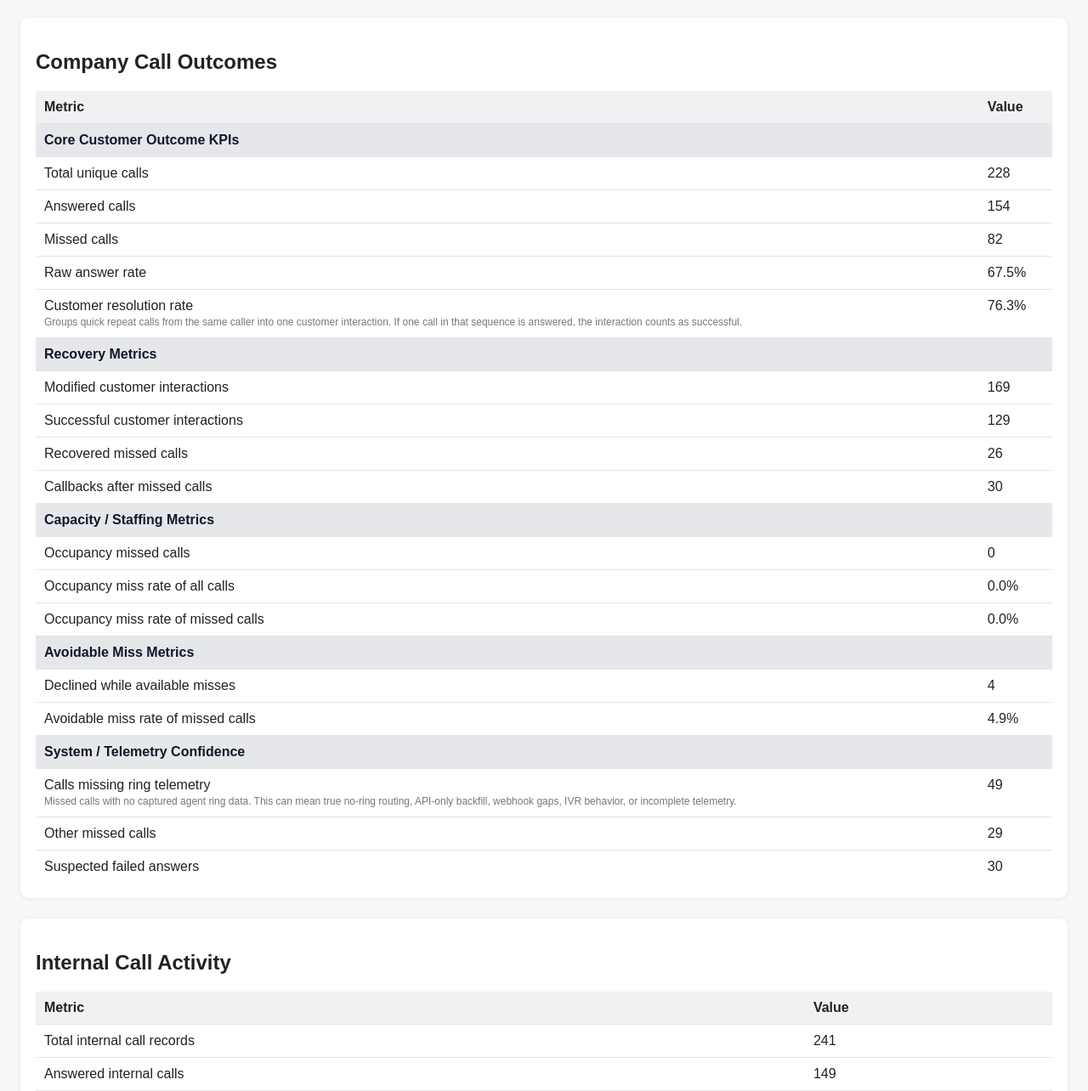
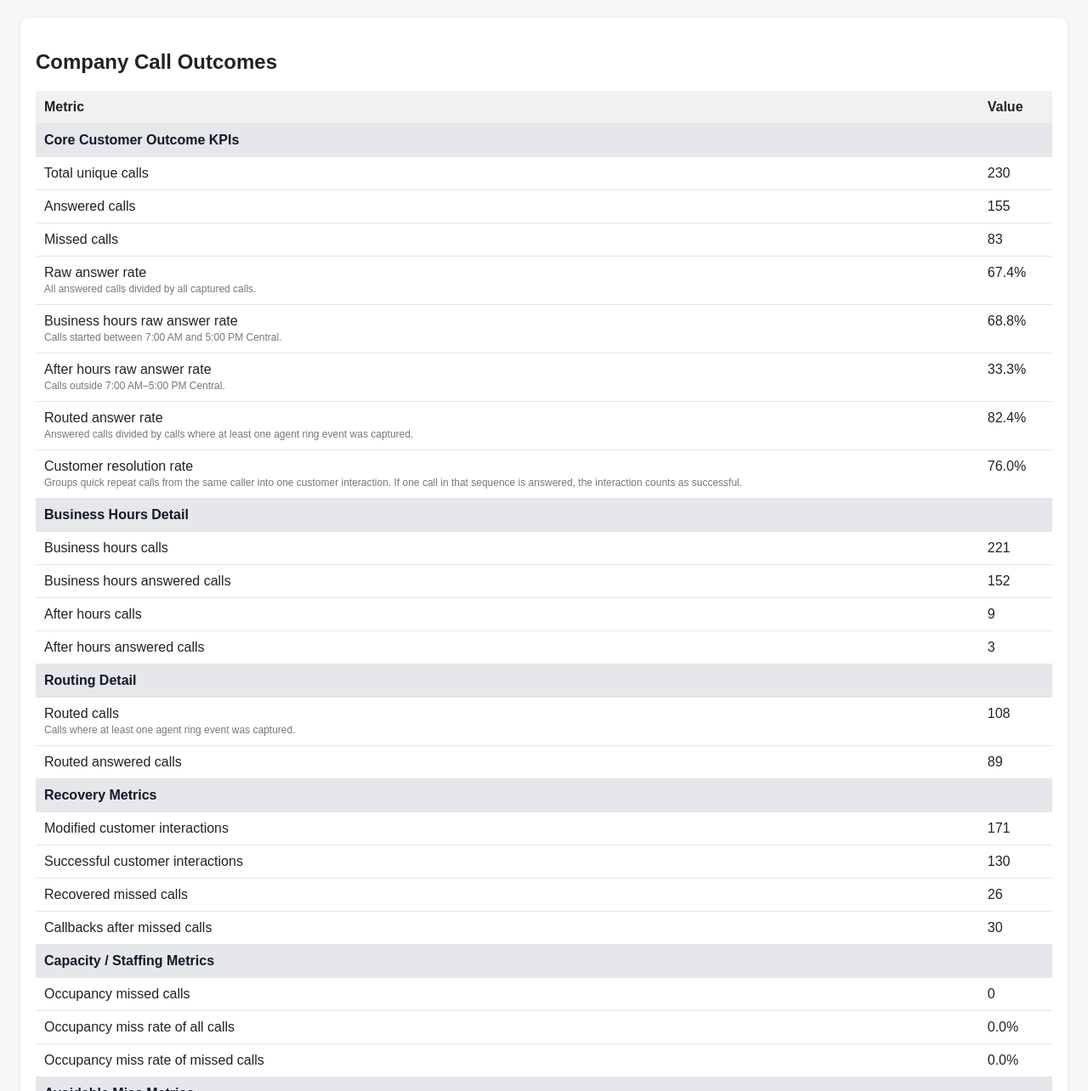
Before and after one commit to SpecializedPM/SPM-Calls, a website: page executive_report.html in a window 1280 px wide. Shown: the part 563-1847 px from the top of the page at 85% size. Drawn offline with Linux system fonts and the light colour scheme.

Commit message:
Updated an added a card for non-business hour answer rates.

```diff
--- a/exceptions_report.txt
+++ b/exceptions_report.txt
@@ -1,5 +1,5 @@
 EXCEPTIONS REPORT
-Generated: 5/28/2026, 5:30:30 PM
+Generated: 5/28/2026, 5:38:43 PM
 
 1. Caller called back after missed call
    call_id: 3814046815
--- a/executive_report.html
+++ b/executive_report.html
@@ -141,7 +141,7 @@
         <div>
             <h1>Aircall Executive Report</h1>
             <div class="subtitle">
-                Generated: 5/28/2026, 5:30:30 PM · Auto-refreshes every 5 seconds
+                Generated: 5/28/2026, 5:38:43 PM · Auto-refreshes every 5 seconds
             </div>
         </div>
 
@@ -177,12 +177,12 @@
     <div class="grid">
         <div class="card">
             <div class="label">Total Unique Calls</div>
-            <div class="metric">228</div>
+            <div class="metric">230</div>
         </div>
 
         <div class="card">
             <div class="label">Raw Answer Rate</div>
-            <div class="metric">67.5%</div>
+            <div class="metric">67.4%</div>
         </div>
 
         <div class="card">
@@ -200,8 +200,22 @@
         </div>
 
         <div class="card">
+            <div class="label">After Hours Raw Answer Rate</div>
+
+            <div class="metric">
+                33.3%
+            </div>
+
+            <div class="small">
+                3 /
+                9
+                calls outside 7 AM–5 PM CT
+            </div>
+        </div>
+
+        <div class="card">
             <div class="label">Customer Resolution Rate</div>
-            <div class="metric">76.3%</div>
+            <div class="metric">76.0%</div>
         </div>
 
         <div class="card">
@@ -217,43 +231,123 @@
         <tr><th>Metric</th><th>Value</th></tr>
 
         <tr><td colspan="2" class="group-title">Core Customer Outcome KPIs</td></tr>
-            <tr><td>Total unique calls</td><td>228</td></tr>
-            <tr><td>Answered calls</td><td>154</td></tr>
-            <tr><td>Missed calls</td><td>82</td></tr>
-            <tr><td>Raw answer rate</td><td>67.5%</td></tr>
+
+        <tr><td>Total unique calls</td><td>230</td></tr>
+        <tr><td>Answered calls</td><td>155</td></tr>
+        <tr><td>Missed calls</td><td>83</td></tr>
+
+        <tr>
+            <td>
+                Raw answer rate
+                <br>
+                <span class="small">All answered calls divided by all captured calls.</span>
+            </td>
+            <td>67.4%</td>
+        </tr>
+
+        <tr>
+            <td>
+                Business hours raw answer rate
+                <br>
+                <span class="small">Calls started between 7:00 AM and 5:00 PM Central.</span>
+            </td>
+            <td>68.8%</td>
+        </tr>
+
+        <tr>
+            <td>
+                After hours raw answer rate
+                <br>
+                <span class="small">Calls outside 7:00 AM–5:00 PM Central.</span>
+            </td>
+            <td>33.3%</td>
+        </tr>
+
+        <tr>
+            <td>
+                Routed answer rate
+                <br>
+                <span class="small">Answered calls divided by calls where at least one agent ring event was captured.</span>
+            </td>
+            <td>82.4%</td>
+        </tr>
+
         <tr>
             <td>
                 Customer resolution rate
                 <br>
                 <span class="small">Groups quick repeat calls from the same caller into one customer interaction. If one call in that sequence is answered, the interaction counts as successful.</span>
             </td>
-                <td>76.3%</td>
+            <td>76.0%</td>
+        </tr>
+
+        <tr><td colspan="2" class="group-title">Business Hours Detail</td></tr>
+
+        <tr>
+            <td>Business hours calls</td>
+            <td>221</td>
+        </tr>
+
+        <tr>
+            <td>Business hours answered calls</td>
+            <td>152</td>
+        </tr>
+
+        <tr>
+            <td>After hours calls</td>
+            <td>9</td>
+        </tr>
+
+        <tr>
+            <td>After hours answered calls</td>
+            <td>3</td>
+        </tr>
+
+        <tr><td colspan="2" class="group-title">Routing Detail</td></tr>
+
+        <tr>
+            <td>
+                Routed calls
+                <br>
+                <span class="small">Calls where at least one agent ring event was captured.</span>
+            </td>
+            <td>108</td>
+        </tr>
+
+        <tr>
+            <td>Routed answered calls</td>
+            <td>89</td>
         </tr>
 
         <tr><td colspan="2" class="group-title">Recovery Metrics</td></tr>
-            <tr><td>Modified customer interactions</td><td>169</td></tr>
-            <tr><td>Successful customer interactions</td><td>129</td></tr>
+
+        <tr><td>Modified customer interactions</td><td>171</td></tr>
+        <tr><td>Successful customer interactions</td><td>130</td></tr>
         <tr><td>Recovered missed calls</td><td>26</td></tr>
         <tr><td>Callbacks after missed calls</td><td>30</td></tr>
 
         <tr><td colspan="2" class="group-title">Capacity / Staffing Metrics</td></tr>
+
         <tr><td>Occupancy missed calls</td><td>0</td></tr>
         <tr><td>Occupancy miss rate of all calls</td><td>0.0%</td></tr>
         <tr><td>Occupancy miss rate of missed calls</td><td>0.0%</td></tr>
 
         <tr><td colspan="2" class="group-title">Avoidable Miss Metrics</td></tr>
+
         <tr><td>Declined while available misses</td><td>4</td></tr>
-            <tr><td>Avoidable miss rate of missed calls</td><td>4.9%</td></tr>
+        <tr><td>Avoidable miss rate of missed calls</td><td>4.8%</td></tr>
 
         <tr><td colspan="2" class="group-title">System / Telemetry Confidence</td></tr>
+
         <tr>
             <td>
                 Calls missing ring telemetry
                 <br>
                 <span class="small">Missed calls with no captured agent ring data. This can mean true no-ring routing, API-only backfill, webhook gaps, IVR behavior, or incomplete telemetry.</span>
             </td>
-                <td>49</td>
+            <td>50</td>
         </tr>
+
         <tr><td>Other missed calls</td><td>29</td></tr>
         <tr><td>Suspected failed answers</td><td>30</td></tr>
     </table>
@@ -263,11 +357,11 @@
         <h2>Internal Call Activity</h2>
         <table>
             <tr><th>Metric</th><th>Value</th></tr>
-            <tr><td>Total internal call records</td><td>241</td></tr>
-            <tr><td>Answered internal calls</td><td>149</td></tr>
+            <tr><td>Total internal call records</td><td>243</td></tr>
+            <tr><td>Answered internal calls</td><td>150</td></tr>
             <tr><td>Declined internal calls</td><td>4</td></tr>
-            <tr><td>Unanswered internal calls</td><td>89</td></tr>
-            <tr><td>Internal call answer rate</td><td>61.8%</td></tr>
+            <tr><td>Unanswered internal calls</td><td>90</td></tr>
+            <tr><td>Internal call answer rate</td><td>61.7%</td></tr>
         </table>
     </div>
 
```
Also changed, not shown: executive_report.txt (+11 -11 lines), reports/executiveHtml.js (+95 -1 lines), reports/reportFunctions.js (+16 -0 lines), users_report.html (+1 -1 lines). Lines whose indentation alone changed are shown as unchanged.
